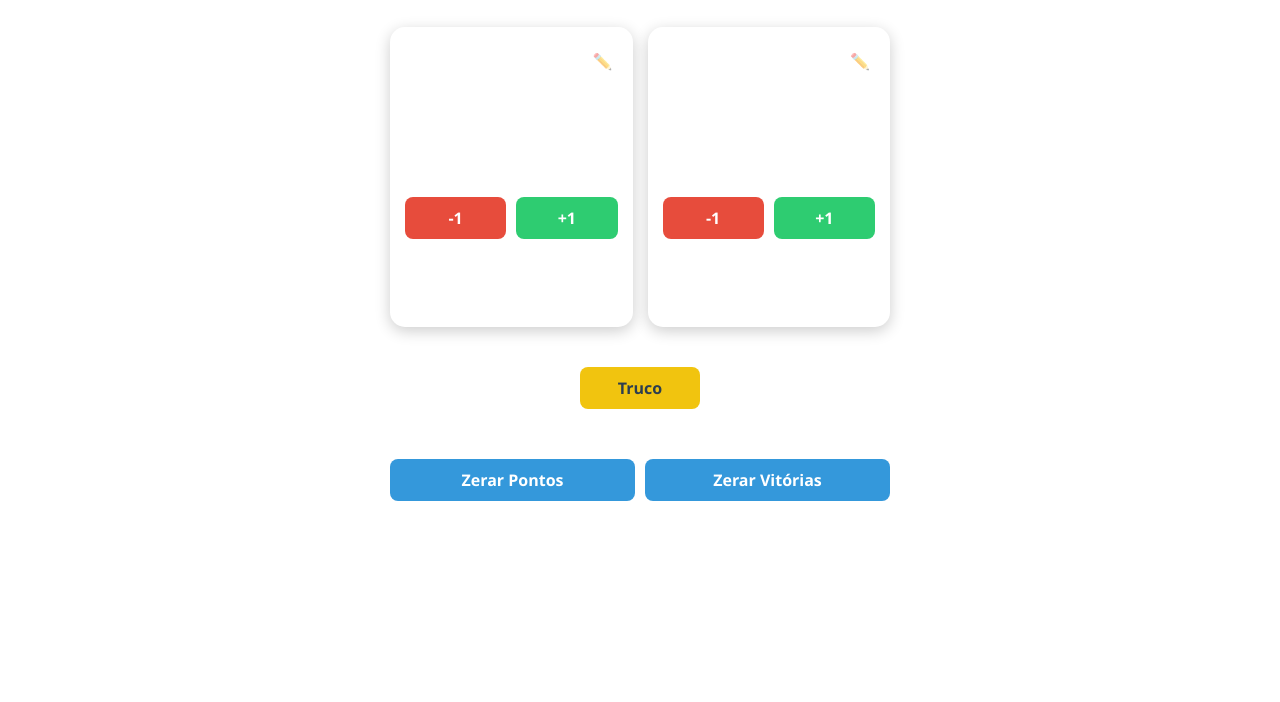
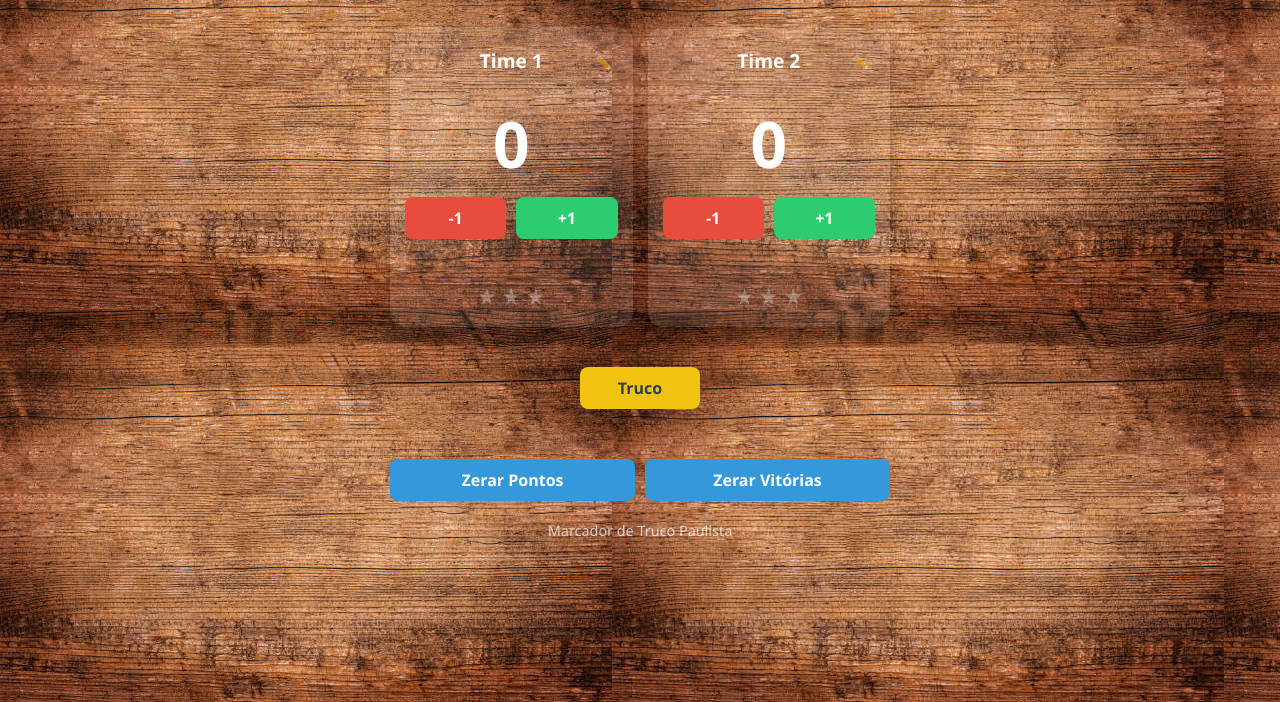
Before and after one commit to TavinScapi/Marcador-de-Truco, a plain HTML site: page index.html in a window 1280 px wide. Shown: the part 98-800 px from the top of the page. Drawn offline with Linux system fonts and the light colour scheme.

Commit message:
Add files via upload

```diff
--- a/style.css
+++ b/style.css
@@ -6,7 +6,7 @@
 }
 
 body {
-    background-image: url('s.jpg');
+    background-image: url('mesa.jpg');
     color: #fff;
     min-height: 100vh;
     display: flex;
```
Also changed, not shown: mesa.jpg (added).
